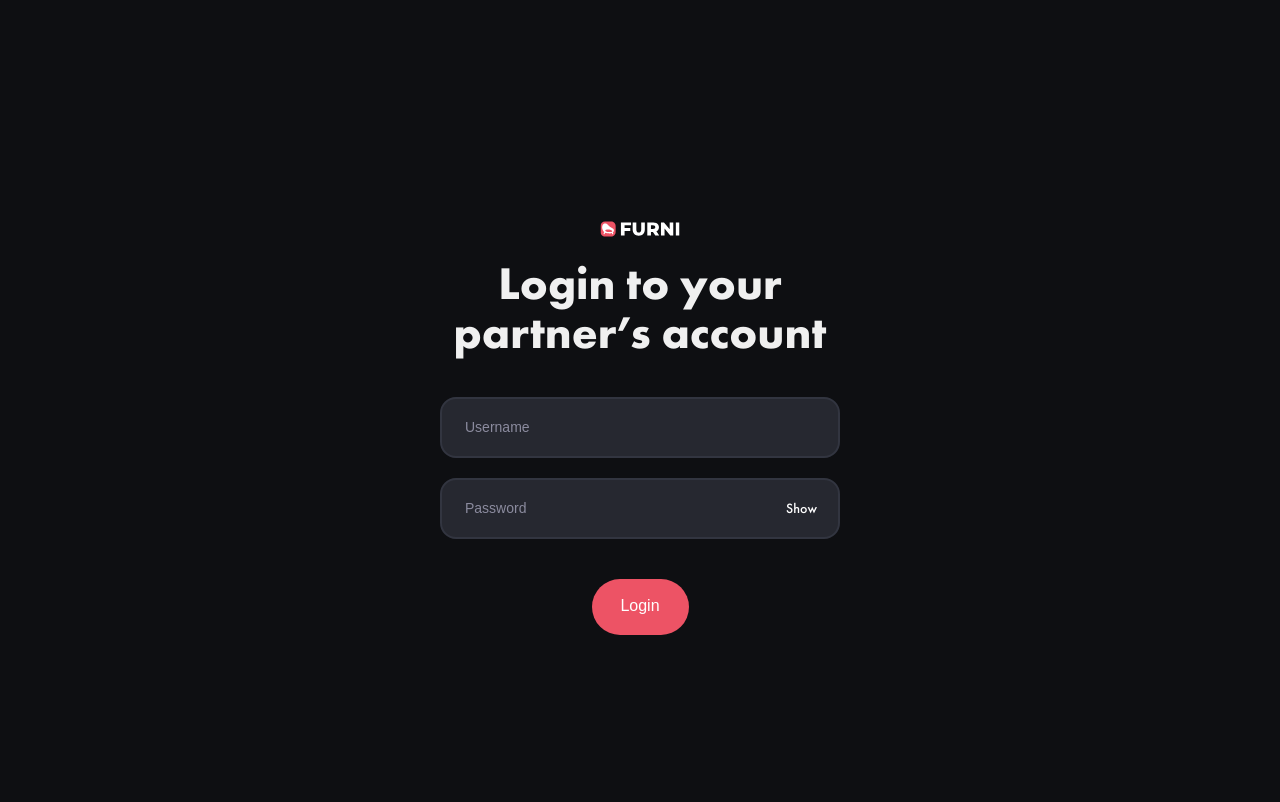
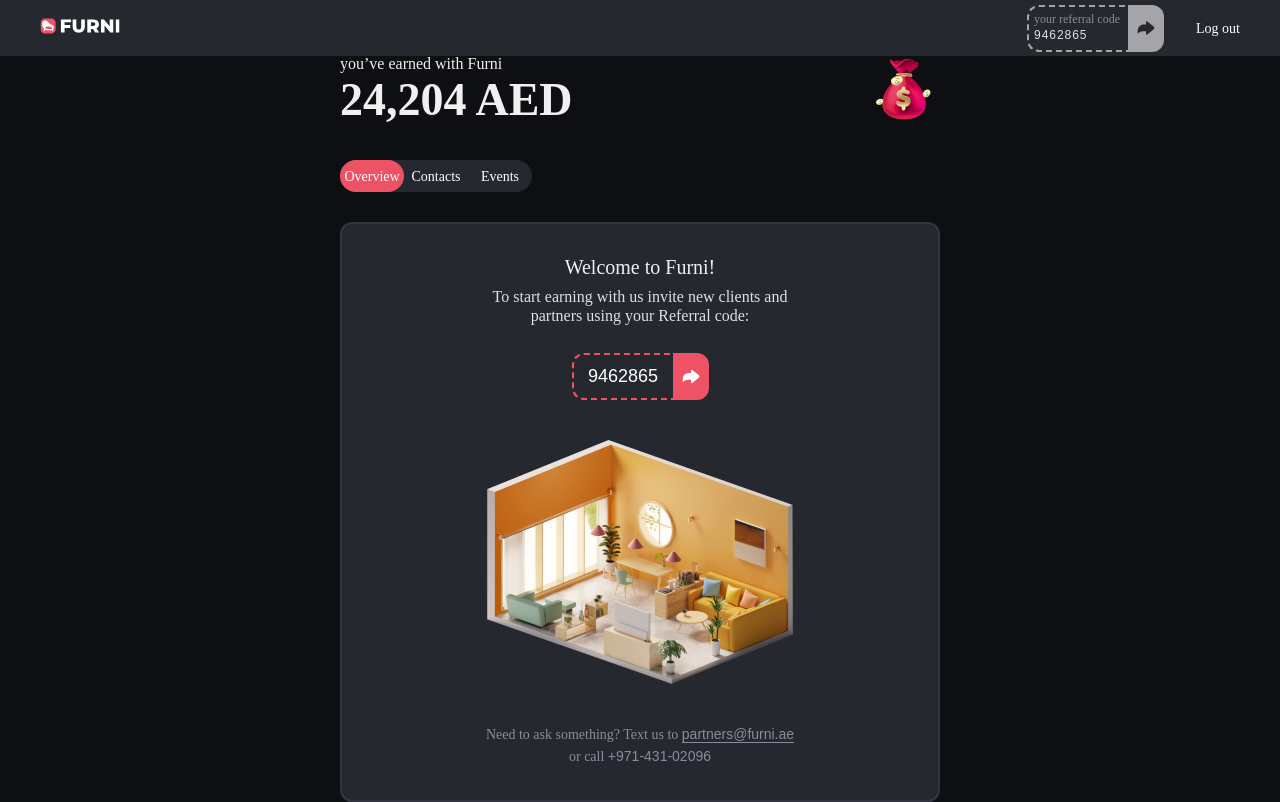
Before and after one commit to IvanTyler/furni, a React (Create React App) app: page / in a window 1280 px wide. Built offline with nearby package versions, Linux system fonts and the light colour scheme; the HTML template or start-up script is replaced by a standard one.

Commit message:
work component referal code

```diff
--- a/src/Components/Body/Body.tsx
+++ b/src/Components/Body/Body.tsx
@@ -27,8 +27,9 @@
 
     return (
         <div className={style.container}>
-            {isLogin
-                ? <>
+            {/* {isLogin
+                ? */}
+                <>
                     <Header setIsLogin={setIsLogin} />
                     <YourFurniActivity
                         getData={getData}
@@ -36,11 +37,12 @@
                         contentImgDefaultPage={contentImgDefaultPage}
                     />
                 </>
-                : <FormUserLogin
+                {/* :  */}
+                {/* <FormUserLogin
                     setGetData={setGetData}
                     setIsLoading={setIsLoading}
-                />
-            }
+                /> */}
+            {/* } */}
         </div>
     )
 }
--- a/src/Components/Header/Header.module.scss
+++ b/src/Components/Header/Header.module.scss
@@ -3,14 +3,17 @@
     top: 0;
     left: 0;
     right: 0;
-    display: flex;
-    justify-content: space-between;
+    display: grid;
+    // justify-content: space-between;
+    grid-template-columns: 1fr auto auto;
+    grid-template-areas: 'logo-link referal-code log-out';
     align-items: center;
     padding: 0 40px;
     height: 56px;
     background-color: #262830;
 
     &__logOut {
+        grid-area: log-out;
         font-family: 'FuturaPT';
         font-weight: 500;
         font-size: 14px;
@@ -18,6 +21,14 @@
         color: #fff;
         cursor: pointer;
     }
+
+    &__link {
+        grid-area: logo-link;
+    }
+}
+
+.contentReferalCode {
+    position: relative;
 }
 
 .borderForCode {
@@ -26,10 +37,6 @@
 
 .bgColorArrow {
     background-color: #A4A4A9;
-}
-
-.marginTop {
-    margin-top: 0 !important;
 }
 
 .sizeCode {
@@ -42,3 +49,9 @@
 .alignItems {
     align-items: start;
 }
+
+.referalCode {
+    margin-top: 0 !important;
+    grid-area: referal-code;
+    margin-right: 32px;
+}
--- a/src/Components/Header/Header.tsx
+++ b/src/Components/Header/Header.tsx
@@ -3,6 +3,8 @@
 import { ReferalCode } from '../ReferalCode/ReferalCode'
 
 import iconArrowRight from '../../assets/icon/common/arrow-right-gray.svg'
+import { SocialMedia } from '../SocialMedia/SocialMedia'
+import { useState } from 'react'
 
 
 interface IHeaderProps {
@@ -11,20 +13,29 @@
 
 export const Header: React.FC<IHeaderProps> = ({ setIsLogin }) => {
 
+    const [isShowSocialMedia, setIsSocialMedia] = useState(false)
+
     return (
         <header className={style.header}>
-            {/* <a href="/" className={style.header__link}> */}
+            <a href="/" className={style.header__link}>
                 <img src={logoFurni} alt="logo" className={style.header__icon} />
-            {/* </a> */}
+            </a>
+            <div className={style.contentReferalCode}>
+                <div className={style.wrapperReferalCode}
+                    onClick={() => setIsSocialMedia((prev: any) => prev = !prev)}
+                >
                     <ReferalCode
                         icon={iconArrowRight}
                         borderForCode={style.borderForCode}
                         bgColorArrow={style.bgColorArrow}
                         titleReferalCode={'your referral code'}
-                marginTop={style.marginTop}
                         sizeCode={style.sizeCode}
                         alignItems={style.alignItems}
+                        referalCode={style.referalCode}
                     />
+                </div>
+                {isShowSocialMedia && <SocialMedia />}
+            </div>
             <span onClick={() => setIsLogin((prev: boolean) => prev = false)} className={style.header__logOut}>
                 Log out
             </span>
--- a/src/Components/ReferalCode/ReferalCode.tsx
+++ b/src/Components/ReferalCode/ReferalCode.tsx
@@ -1,29 +1,31 @@
 import style from './ReferalCode.module.scss'
 import cx from 'classnames'
 
-interface IReferalCode {
+interface IReferalCodeProps {
     icon: string;
     borderForCode: string;
     bgColorArrow: string;
     titleReferalCode?: string;
     sizeCode?: string;
-    marginTop?: string;
     alignItems?: string;
+    referalCode?: string;
 }
 
-export const ReferalCode: React.FC<IReferalCode> = (
+export const ReferalCode: React.FC<IReferalCodeProps> = (
     {
         icon,
         borderForCode,
         bgColorArrow,
         titleReferalCode,
         sizeCode,
-        marginTop,
         alignItems,
+        referalCode,
     }
 ) => {
     return (
-        <div className={marginTop ? cx(style.referalCode, marginTop) : style.referalCode}>
+        <div
+            className={referalCode ? cx(style.referalCode, referalCode) : style.referalCode}
+        >
             <div className={
                 borderForCode || alignItems ?
                     cx(style.referalCode__codeWrapper, borderForCode, alignItems) :
--- /dev/null
+++ b/src/Components/SocialMedia/SocialMedia.module.scss
@@ -0,0 +1,42 @@
+.socialMediaList {
+    display: flex;
+    flex-direction: column;
+    align-items: flex-start;
+    padding: 17px 20px;
+    position: absolute;
+    right: 32px;
+    width: 196px;
+    top: 56px;
+    background-color: #323540;
+    border: 2px solid #444755;
+    box-shadow: 0 8px 40px rgba(0, 0, 0, 0.64);
+    border-radius: 16px;
+
+    &__item {
+        &:first-child {
+            display: flex;
+            align-items: center;
+        }
+
+        &:not(:first-child) {
+            margin-top: 11px;
+        }
+    }
+
+    &__link {
+        display: flex;
+        align-items: center;
+    }
+
+    &__icon {
+        margin-right: 12px;
+    }
+
+    &__name {
+        font-family: 'FuturaPT';
+        font-weight: 500;
+        font-size: 14px;
+        line-height: 17px;
+        color: #FFFFFF;
+    }
+}
--- /dev/null
+++ b/src/Components/SocialMedia/SocialMedia.tsx
@@ -0,0 +1,43 @@
+import style from './SocialMedia.module.scss'
+
+import iconCopyCode from '../../assets/icon/common/copy-code.svg'
+import iconFacebook from '../../assets/icon/social-media/facebook.svg'
+import iconWhatsApp from '../../assets/icon/social-media/whatsApp.svg'
+import iconTelergam from '../../assets/icon/social-media/telegram.svg'
+import iconLinkedin from '../../assets/icon/social-media/Linkedin.svg'
+
+
+export const SocialMedia: React.FC = () => {
+    return (
+        <ul className={style.socialMediaList}>
+            <li className={style.socialMediaList__item}>
+                <img src={iconCopyCode} alt="copy code" className={style.socialMediaList__icon} />
+                <span className={style.socialMediaList__name}>Copy code</span>
+            </li>
+            <li className={style.socialMediaList__item}>
+                <a href="" className={style.socialMediaList__link}>
+                    <img src={iconFacebook} alt="Share on Facebook" className={style.socialMediaList__icon} />
+                    <span className={style.socialMediaList__name}>Share on Facebook</span>
+                </a>
+            </li>
+            <li className={style.socialMediaList__item}>
+                <a href="" className={style.socialMediaList__link}>
+                    <img src={iconWhatsApp} alt="Share on WhatsApp" className={style.socialMediaList__icon} />
+                    <span className={style.socialMediaList__name}>Share on WhatsApp</span>
+                </a>
+            </li>
+            <li className={style.socialMediaList__item}>
+                <a href="" className={style.socialMediaList__link}>
+                    <img src={iconTelergam} alt="Share on Telegram" className={style.socialMediaList__icon} />
+                    <span className={style.socialMediaList__name}>Share on Telegram</span>
+                </a>
+            </li>
+            <li className={style.socialMediaList__item}>
+                <a href="" className={style.socialMediaList__link}>
+                    <img src={iconLinkedin} alt="Share on LinkedIn" className={style.socialMediaList__icon} />
+                    <span className={style.socialMediaList__name}>Share on LinkedIn</span>
+                </a>
+            </li>
+        </ul>
+    )
+}
```
Also changed, not shown: src/assets/icon/common/copy-code.svg (added), src/assets/icon/social-media/Linkedin.svg (added). Lines whose indentation alone changed are shown as unchanged.
